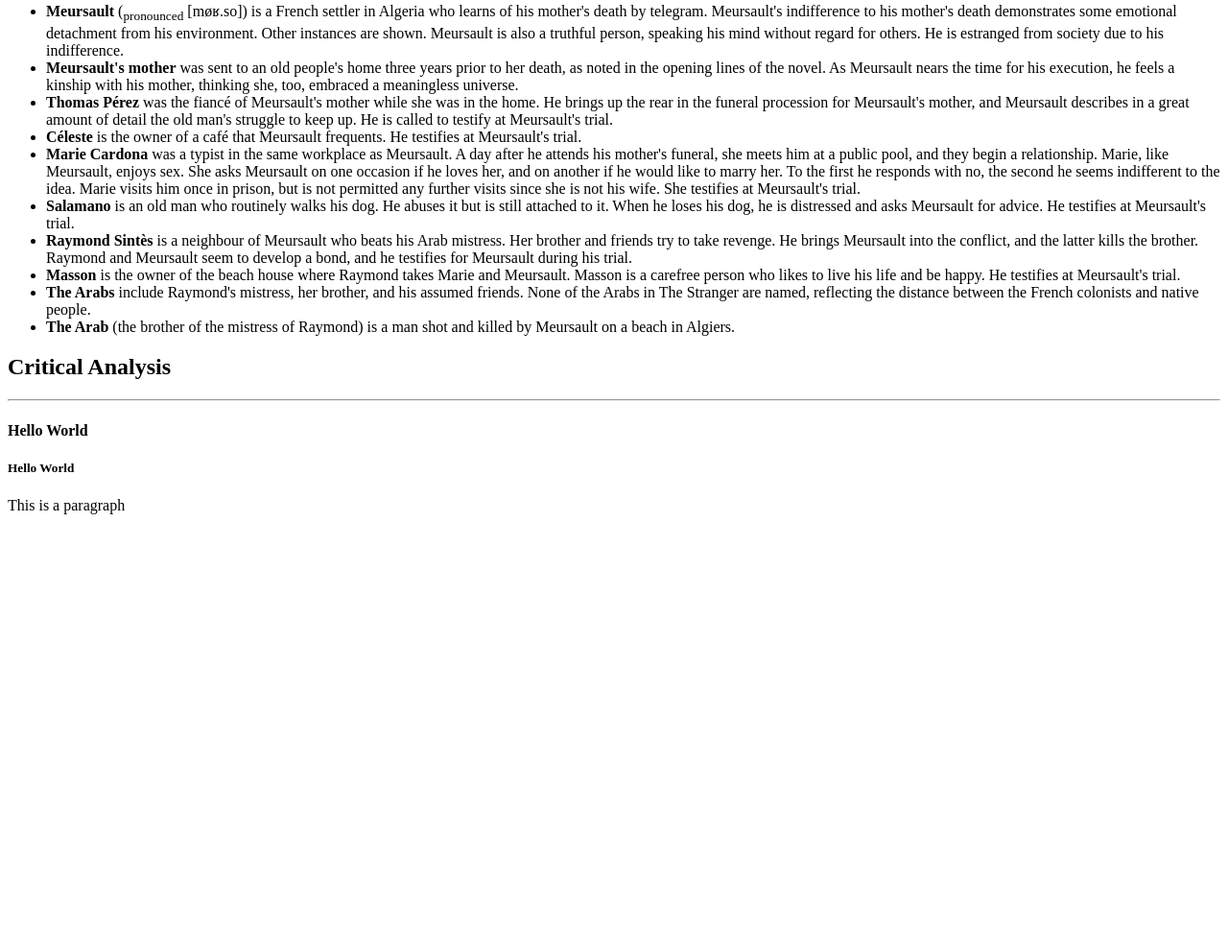
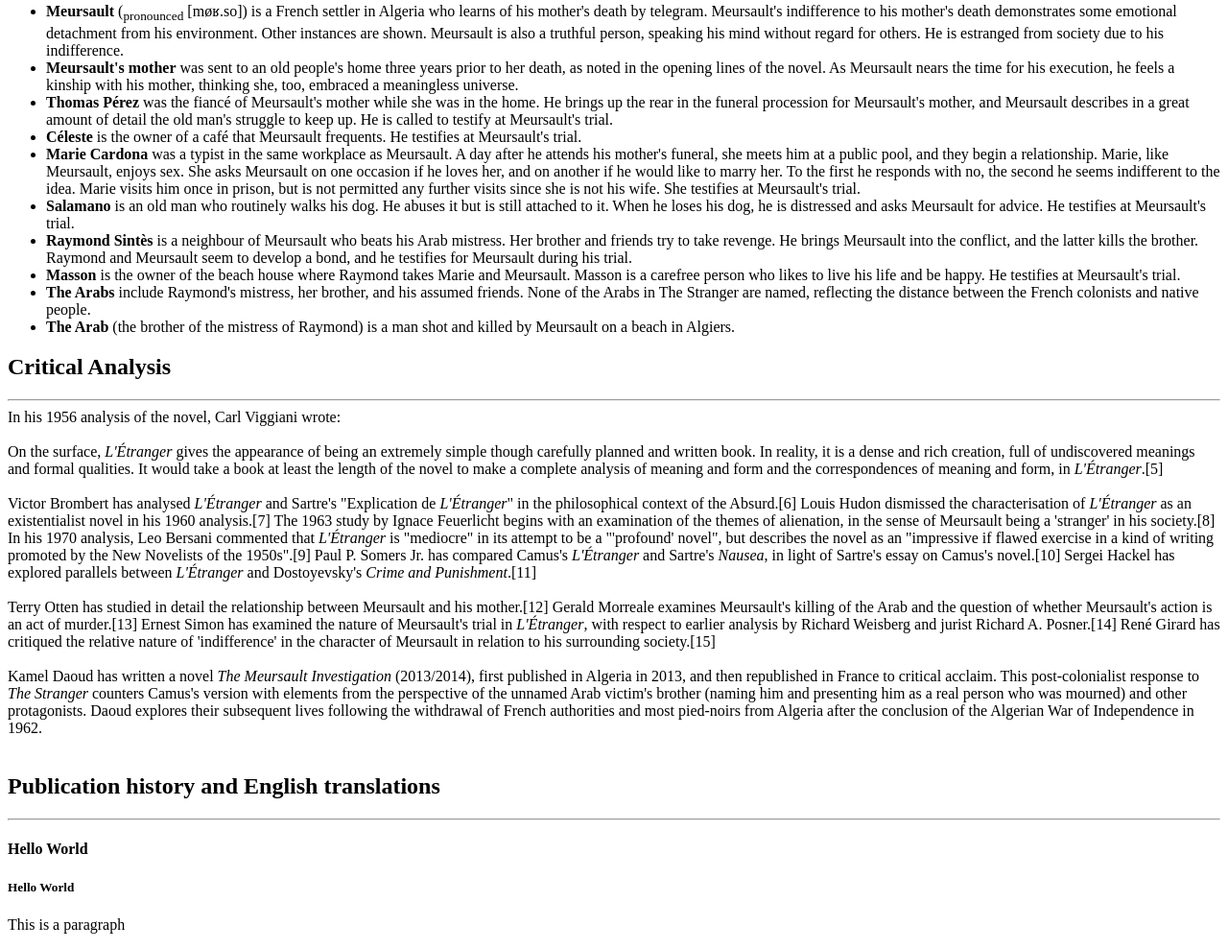
Before and after one commit to Kalle-Rei/wikipediaarticle, a plain HTML site: page index.html in a window 1280 px wide. Shown: the part 1945-2934 px from the top of the page at 96% size. Before the commit the page ends 2497 px from the top, so only its background shows below. Drawn offline with Linux system fonts and the light colour scheme.

Commit message:
completed critical analysis section

```diff
--- a/index.html
+++ b/index.html
@@ -216,13 +216,57 @@
                 Arabs in The Stranger are named, reflecting the distance between the French colonists and native people.
             </li>
             <li>
-                <strong>The Arab</strong> (the brother of the mistress of Raymond) is a man shot and killed by Meursault on a beach in Algiers.
+                <strong>The Arab</strong> (the brother of the mistress of Raymond) is a man shot and killed by Meursault
+                on a beach in Algiers.
             </li>
         </ul>
     </div>
     <div>
         <h2>Critical Analysis</h2>
         <hr>
+        <p1>
+            In his 1956 analysis of the novel, Carl Viggiani wrote:
+            <br><br>
+            On the surface, <em>L'Étranger</em> gives the appearance of being an extremely simple though carefully
+            planned and
+            written book. In reality, it is a dense and rich creation, full of undiscovered meanings and formal
+            qualities. It would take a book at least the length of the novel to make a complete analysis of meaning and
+            form and the correspondences of meaning and form, in <em>L'Étranger</em>.[5]
+            <br><br>
+            Victor Brombert has analysed <em>L'Étranger</em> and Sartre's "Explication de <em>L'Étranger</em>" in the
+            philosophical
+            context of the Absurd.[6] Louis Hudon dismissed the characterisation of <em>L'Étranger</em> as an
+            existentialist
+            novel in his 1960 analysis.[7] The 1963 study by Ignace Feuerlicht begins with an examination of the themes
+            of alienation, in the sense of Meursault being a 'stranger' in his society.[8] In his 1970 analysis, Leo
+            Bersani commented that <em>L'Étranger</em> is "mediocre" in its attempt to be a "'profound' novel", but
+            describes the
+            novel as an "impressive if flawed exercise in a kind of writing promoted by the New Novelists of the
+            1950s".[9] Paul P. Somers Jr. has compared Camus's <em>L'Étranger</em> and Sartre's <em>Nausea</em>, in
+            light of Sartre's
+            essay on Camus's novel.[10] Sergei Hackel has explored parallels between <em>L'Étranger</em> and
+            Dostoyevsky's <em>Crime and Punishment</em>.[11]
+            <br><br>
+            Terry Otten has studied in detail the relationship between Meursault and his mother.[12] Gerald Morreale
+            examines Meursault's killing of the Arab and the question of whether Meursault's action is an act of
+            murder.[13] Ernest Simon has examined the nature of Meursault's trial in <em>L'Étranger</em>, with respect
+            to earlier
+            analysis by Richard Weisberg and jurist Richard A. Posner.[14] René Girard has critiqued the relative nature
+            of 'indifference' in the character of Meursault in relation to his surrounding society.[15]
+            <br><br>
+            Kamel Daoud has written a novel <em>The Meursault Investigation</em> (2013/2014), first published in Algeria in 2013,
+            and then republished in France to critical acclaim. This post-colonialist response to <em>The Stranger</em> counters
+            Camus's version with elements from the perspective of the unnamed Arab victim's brother (naming him and
+            presenting him as a real person who was mourned) and other protagonists. Daoud explores their subsequent
+            lives following the withdrawal of French authorities and most pied-noirs from Algeria after the conclusion
+            of the Algerian War of Independence in 1962.
+            <br><br>
+        </p1>
+    </div>
+    <div>
+        <h2>Publication history and English translations</h2>
+        <hr>
+        <p1></p1>
     </div>
     <h4>Hello World</h4>
     <h5>Hello World</h5>
```
